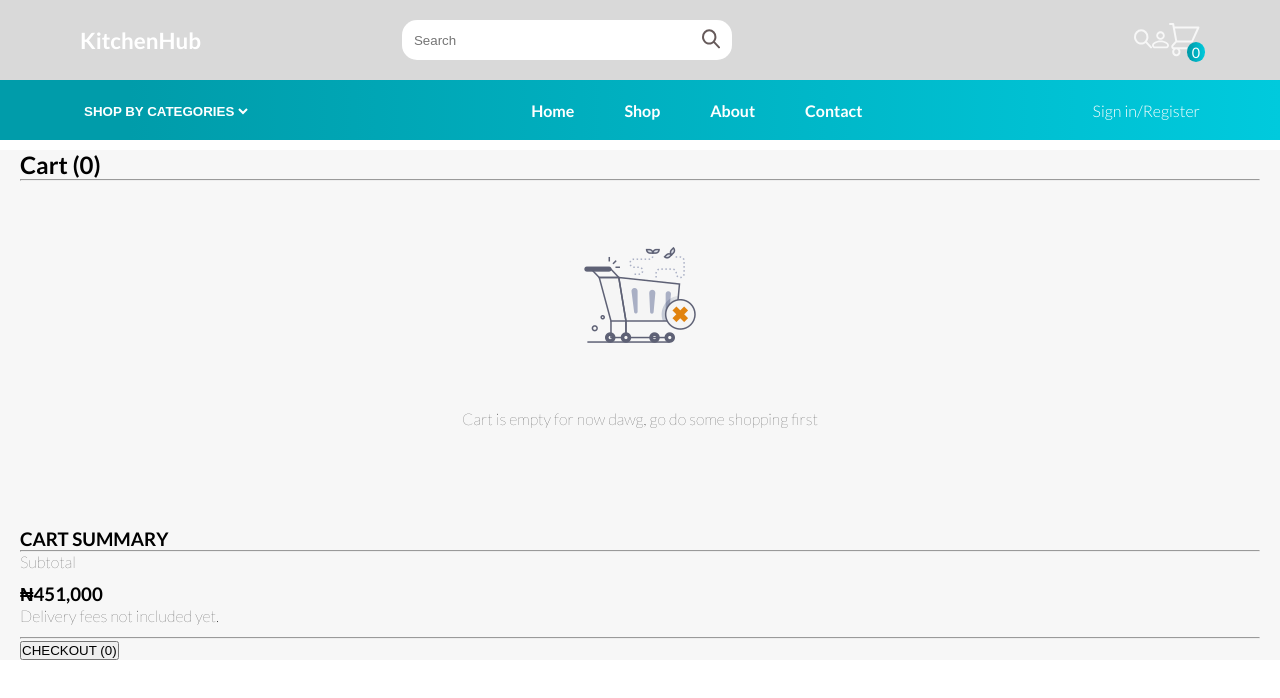
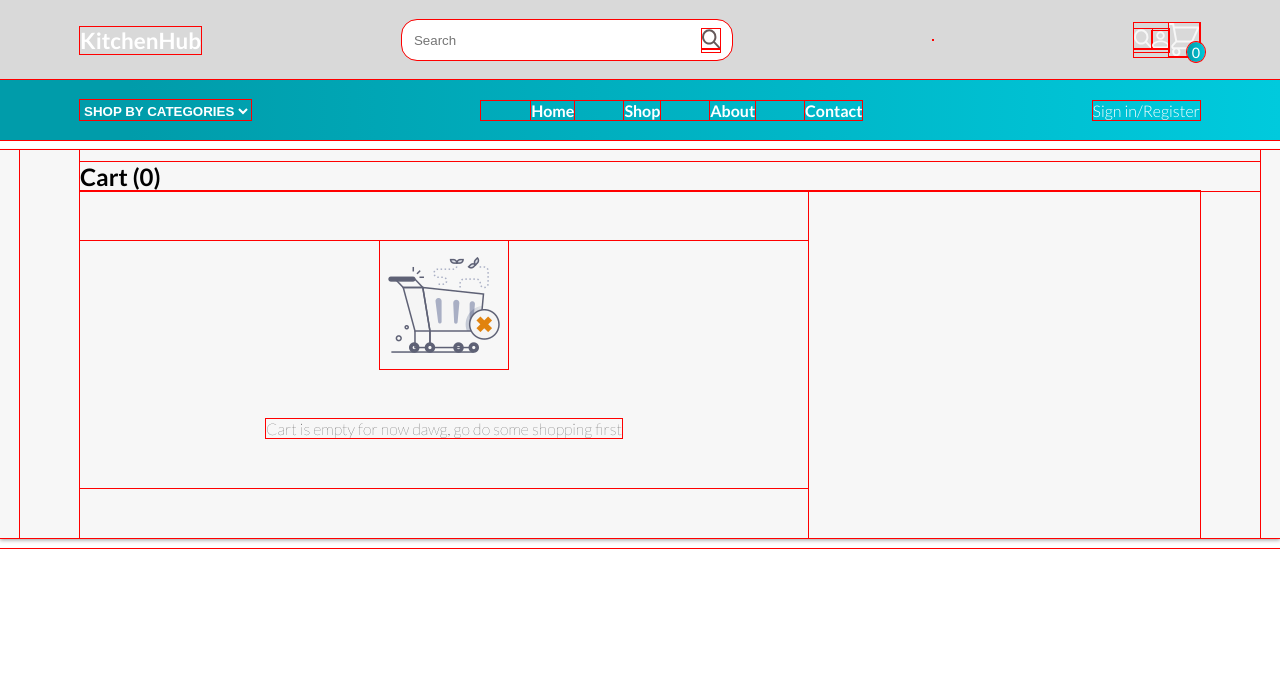
Before and after one commit to TORY-SKY/KITCHENHUB, a React (Vite) app: page /cartpage in a window 1280 px wide. Shown: the top 698 px of the page. Built offline with nearby package versions, Linux system fonts and the light colour scheme; a web font is replaced by a local one.

Commit message:
working now

```diff
--- a/src/components/ProductCart.tsx
+++ b/src/components/ProductCart.tsx
@@ -4,6 +4,14 @@ import emptyCart from "../assets/products/empty-cart.png";
 
 const ProductCart = () => {
   const { state } = useProducts();
+  const summaryStyle = {
+    display: state.cart.length === 0 ? "none" : "block",
+  };
+  // const Prices = state.cart;
+  // console.log(Prices[1].price);
+  // const subTotalofproductnCart = state.cart.reduce(
+  //   (accumulator, currentValue) => accumulator + currentValue
+  // );
 
   // const { id, category, image, price } = props.data;
   // // console.log(id);
@@ -15,8 +23,8 @@ const ProductCart = () => {
           <div className="Cart-lenght">
             <h1>Cart ({state.cart.length})</h1>
           </div>
+
           <div className="cart-item">
-            <hr />
             <div className="item">
               {state.cart.length == 0 ? (
                 <div className="Empty-cart-text emty-cart-container">
@@ -42,10 +50,12 @@ const ProductCart = () => {
                       </div>
                     </div>
                     <div className="remove-item">
-                      <div className="remove">REMOVE</div>
+                      <div className="remove">
+                        <button>REMOVE</button>
+                      </div>
                       <div className="unit-quantity">
                         <button>-</button>
-                        <button>-</button>
+                        <h4>1</h4>
                         <button>+</button>
                       </div>
                     </div>
@@ -53,16 +63,18 @@ const ProductCart = () => {
                 ))
               )}
             </div>
-            <div className="item-summary">
-              <h3>CART SUMMARY</h3>
-              <hr />
-              <div className="subtotal">
-                <p>Subtotal</p>
-                <h3>&#8358;451,000</h3>
+            <div style={summaryStyle}>
+              <div className="item-summary">
+                <h3 className="item-s">CART SUMMARY</h3>
+                <hr className="item-s" />
+                <div className="item-s subtotal ">
+                  <p className="item-s">Subtotal</p>
+                  <h3 className="item-s">&#8358;451,000</h3>
+                </div>
+                <p className="item-s">Delivery fees not included yet.</p>
+                <hr />
+                <button className="item-s check-out-btn">CHECKOUT ({0})</button>
               </div>
-              <p>Delivery fees not included yet.</p>
-              <hr />
-              <button>CHECKOUT ({0})</button>
             </div>
           </div>
         </div>
--- a/src/index.css
+++ b/src/index.css
@@ -454,6 +454,10 @@ body{
 /* Cart-item-card */
 .CART{
     background-color: var(--bg-color);
+    box-shadow: 0px 2px 4px rgba(0, 0, 0, 0.4);
+}
+.cart-item{
+    gap: 8px;
 }
 .cart-item-container{
     margin: 10px 20px;
@@ -463,10 +467,13 @@ body{
     flex-direction: column;
     margin: 16px auto;
     width: 100%;
-    outline: 3px solid red;
+    /* height: 200px; */
+    object-fit: contain;
     overflow: hidden;
-    background-color: var(--bg-color);
+    background-color: var(--white-color);
     padding: 6px;
+    box-shadow: 0px 2px 4px rgba(0, 0, 0, 0.4);
+    border-radius: 4px;
 
 }
 .cart-item-card .cart-img{
@@ -482,17 +489,98 @@ body{
     justify-content: center;
     /* margin: 6px; */
 }
+.some-details{
+    font-size: clamp(1.1rem, 3vw, 1.5rem);
+    /* font-weight: 400; */
+}
+.some-details p{
+    font-family: "Lato", sans-serif;
+    font-style: italic;
+    font-weight: 300;
+}
+.some-details h4{
+    font-weight: 400;
+    font-family: "Lato", sans-serif;
+}
 .cart-item-card .item-here{
     display: flex;
     align-items: center;
+}
+.remove-item{
+    display: flex;
+    align-items: center;
+    justify-content: space-between;
+}
+.remove-item .unit-quantity {
+    display: flex;
+    gap: 6px;
+    align-items: center;
+    justify-content: center;
+}
+.remove-item .unit-quantity h4{
+    font-weight: 300;
+    font-size: clamp(1rem, 3vw, 1.5rem);
+}
+.remove-item .unit-quantity button{
+    background: var(--brand-color);
+    width: clamp(2rem, 3vw, 3rem);
+    height: clamp(2rem, 3vw, 3rem);
+    border-radius: 50%;
+    border: none;
+    outline: none;
+    cursor: pointer;
+    display: flex;
+    align-items: center;
+    justify-content: center;
+    padding: 0 auto;
+    font-size: clamp(1rem, 3vw, 1.5rem);
+    color: var(--white-color)
+}
+/* .remove-item .remove{
+    display: flex;
+    align-items: center;
+    gap: 8px;
+} */
+.remove-item .remove button{
+    background-color: transparent;
+    border: none;
+    outline: none;
+    cursor: pointer;
+    color: #00CADD;
+    font-size: clamp(1rem, 3vw, 1.3rem);
+
 }
 /* remember to display this block or flex on bigger screen sizes */
 .item-detail{
     display: none;
 }
+.item-summary{
+    background-color: var(--white-color);
+    border-radius: 4px;
+    height: fit-content;
+    margin-top: 15px;
+    padding: 8px;
+    position: sticky;
+    top: 0;
+}
+.item-summary .item-s{
+    margin-bottom: 16px;
+}
+.check-out-btn{
+    width: 100%;
+    background: var(--brand-color);
+    outline: none;
+    border: none;
+    padding: 12px;
+    margin-top: 12px;
+    border-radius: 4px;
+    box-shadow: 0px 2px 4px rgba(0, 0, 0, 0.4);
+    color: var(--white-color);
+    font-size: clamp(1rem, 3vw, 1.1rem);
 
+}
 *{
-    /* outline: 1px solid red; */
+    outline: 1px solid red;
 }
 
 /* TABLET RESPONSIVENESS STYLING */
@@ -550,7 +638,6 @@ body{
         place-items: center;
     }
 
-
     .Newsletter-container .enter-email-subscribe{
         width: 400px;
         margin: 12px auto;
@@ -587,7 +674,28 @@ body{
         width: 50px;
         margin-right: 12px;
     }
+
+
+    .cart-item{
+        display: grid;
+        grid-template-columns: 70% 30%;
+    }
+    .cart-item-card .cart-img img{
+        width: 30%;
+    }
+
 }
+
+
+
+
+
+
+
+
+
+
+
 
 
 /* DESKTOP SCREENS */
@@ -706,4 +814,28 @@ body{
         margin-right: 12px;
     }
 
+
+    /* CART-ITEM STYLING */
+    /* CART-ITEM STYLING */
+    /* CART-ITEM STYLING */
+    /* CART-ITEM STYLING */
+    .cart-item{
+        display: grid;
+        grid-template-columns: 65% 30%;
+        /* gap: 16px; */
+        justify-content: space-between;
+        margin-left: 60px;
+        margin-right: 60px;
+    }
+    .cart-item-card{
+        padding: 16px;
+    }
+    .Cart-lenght{
+        margin-left: 60px;
+        padding-top: 12px;
+    }
+    .cart-item-card .cart-img img{
+        width: 20%;
+    }
+
 }
```
